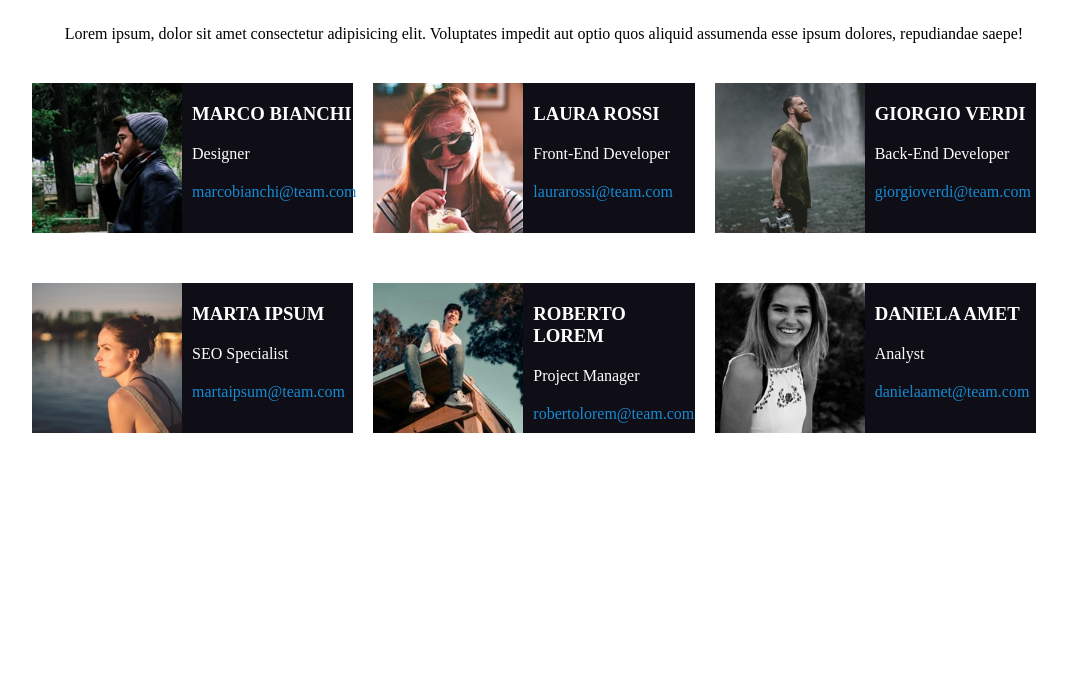
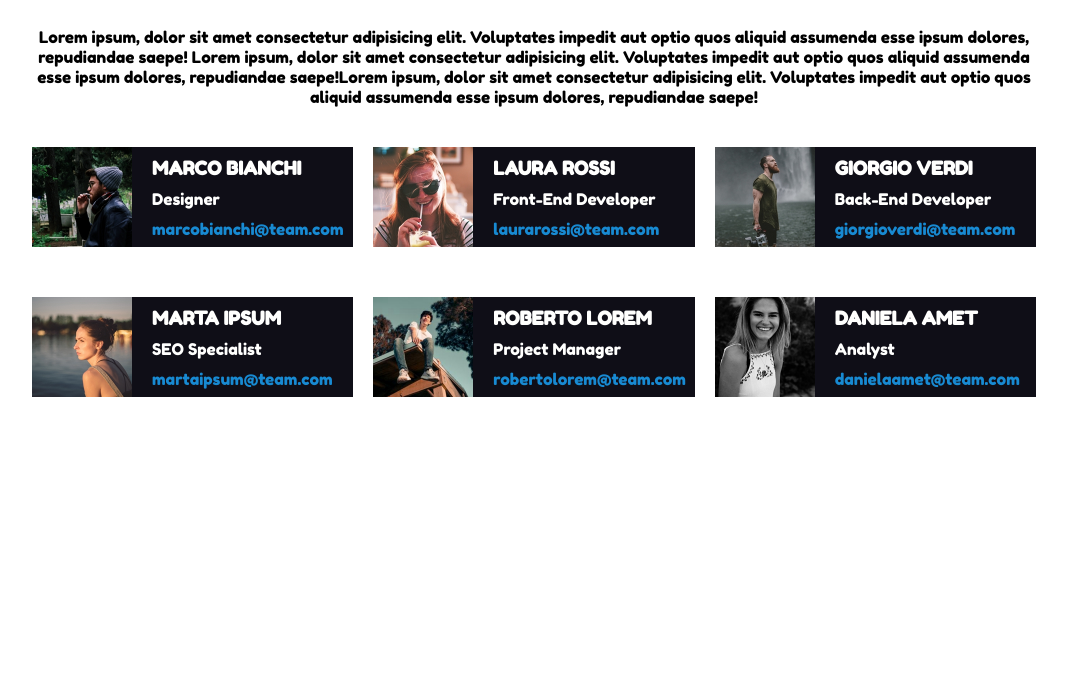
Before and after one commit to Riccardo-Mauri/html-css-float-cards, a plain HTML site: page index.html in a window 1280 px wide. Shown: the part 102-800 px from the top of the page, without its empty margins (96-1163 px from the left). Drawn offline with Linux system fonts and the light colour scheme.

Commit message:
esercizio riveduto

```diff
--- a/css/style.css
+++ b/css/style.css
@@ -8,8 +8,11 @@ RESET
     padding: 0;
     max-width: 2000px;
     text-align: center;
+    font-family: 'Fredoka One';
 }
-
+.html{
+    font-family: "fredoka", sans-serif,
+}
 /*
 HEADER
 */
@@ -41,6 +44,7 @@ MAIN
 .intro{
     margin-top: 30px;
     margin-bottom: 30px;
+    margin-right: 20px;
 }
 
 .bgcolor-cards{
@@ -53,8 +57,8 @@ section{
 }
 img{
     float: left;
-    width: 150px;
-    height: 150px;
+    width: 100px;
+    height: 100px;
 }
 
 .color{
@@ -73,7 +77,6 @@ img{
 }
 .card-style {
     text-align: left;
-    padding-top: 20px;
-    padding-left: 10px;
-    margin-left: 150px;
+    padding-top: 10px;
+    padding-left: 120px;
 }
--- a/index.html
+++ b/index.html
@@ -7,10 +7,11 @@
     <title>Floating Cards</title>
     <!--link del css-->
     <link rel="stylesheet" href="./css/style.css">
+    <link href='https://fonts.googleapis.com/css?family=Fredoka One' rel='stylesheet'>
 </head>
 
 <body>
-    <!--Titolodela pagina-->
+    <!--Titolo della pagina-->
     <div class="container">
         <header>
 
@@ -19,11 +20,15 @@
             </h1>
         </header>
         <main class="clearfix">
-            <p class="intro">
+            <p class="intro"><!--testo principale-->
                 Lorem ipsum, dolor sit amet consectetur adipisicing elit. Voluptates impedit aut optio quos aliquid
                 assumenda esse ipsum dolores, repudiandae saepe!
+                Lorem ipsum, dolor sit amet consectetur adipisicing elit. Voluptates impedit aut optio quos aliquid
+                assumenda esse ipsum dolores, repudiandae saepe!Lorem ipsum, dolor sit amet consectetur adipisicing
+                elit. Voluptates impedit aut optio quos aliquid
+                assumenda esse ipsum dolores, repudiandae saepe!
             </p>
-            <section class="columns">
+            <section class="columns"><!--sezione carte di presentazione-->
                 <div class="bgcolor-cards card1">
                     <img src="./img/male1.png" alt="">
                     <h3 class="color card-style">MARCO BIANCHI</h3>
@@ -63,7 +68,7 @@
                     <p class="color card-style">Analyst</p>
                     <p class="color2 card-style">danielaamet@team.com</p>
                 </div>
-            </section>
+            </section><!--fine sezione carte di presentazione-->
         </main>
 
     </div>
```
